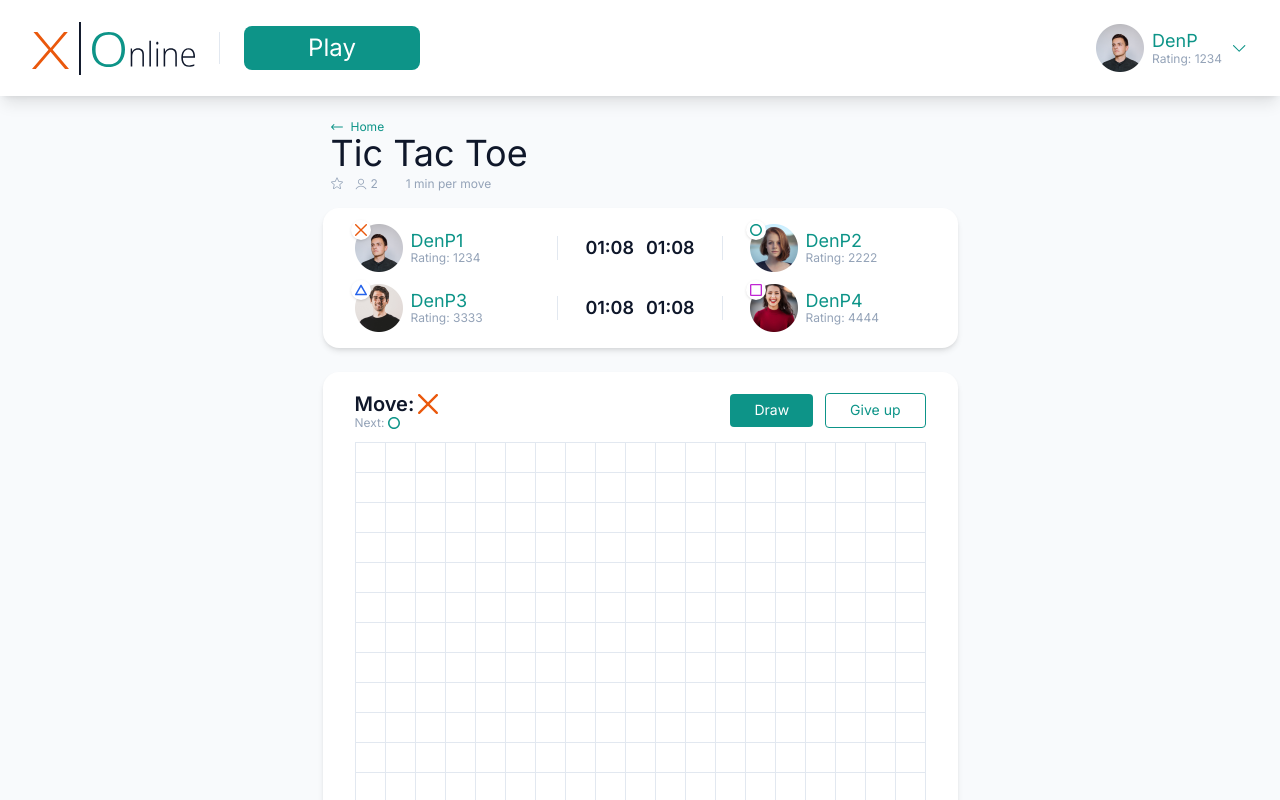
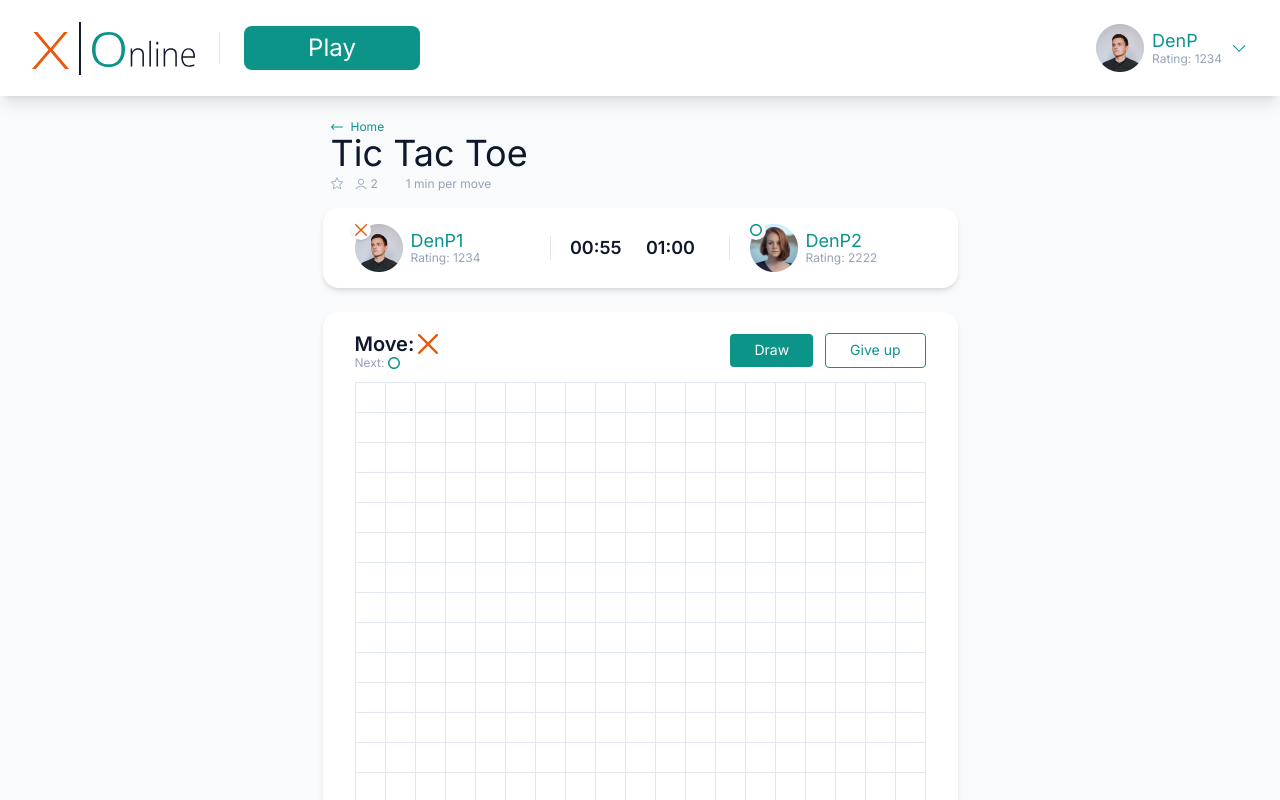
Before and after one commit to pettrushkov/tik-tak-toe-online, a Next.js app: page / in a window 1280 px wide. Shown: the top 800 px of the page. Built offline with nearby package versions, Linux system fonts and the light colour scheme; some icons are missing.

Commit message:
added players count; added timer functional; useGameState moved to index

```diff
--- a/components/game/game-field.jsx
+++ b/components/game/game-field.jsx
@@ -1,11 +1,15 @@
 import clsx from "clsx";
 import { UiButton } from "../uikit/ui-button";
 import { GameSymbol } from "./game-symbol";
-import { useGameState } from "./useGameState";
 
-export function GameField({ className }) {
-  const { cells, currentMove, nextMove, handleCellClick } = useGameState();
-
+export function GameField({
+  className,
+  playersCount,
+  cells,
+  currentMove,
+  nextMove,
+  handleCellClick,
+}) {
   const actions = (
     <>
       <UiButton size="md" variant="primary">
--- a/components/game/game-info.jsx
+++ b/components/game/game-info.jsx
@@ -7,6 +7,7 @@
 import avatarSrc2 from "./images/avatar2.png";
 import avatarSrc3 from "./images/avatar3.png";
 import avatarSrc4 from "./images/avatar4.png";
+import { useEffect, useState } from "react";
 
 const players = [
   {
@@ -39,7 +40,7 @@
   },
 ];
 
-export function GameInfo({ className }) {
+export function GameInfo({ className, playersCount, currentMove }) {
   return (
     <div
       className={clsx(
@@ -47,18 +48,39 @@
         "bg-white rounded-2xl shadow-md px-8 py-4 justify-between grid grid-cols-2 gap-3",
       )}
     >
-      {players.map((player, index) => (
+      {players.slice(0, playersCount).map((player, index) => (
         <PlayerInfo
           playerInfo={player}
           key={player.id}
           isRight={(index + 1) % 2 === 0} // each second item has another element order
+          isTimerRunning={currentMove === player.symbol}
         />
       ))}
     </div>
   );
 }
 
-function PlayerInfo({ playerInfo, isRight }) {
+function PlayerInfo({ playerInfo, isRight, isTimerRunning }) {
+  const [seconds, setSeconds] = useState(60);
+
+  const minutesString = String(Math.floor(seconds / 60)).padStart(2, "0");
+  const secondsString = String(seconds % 60).padStart(2, "0");
+
+  const isDanger = seconds < 10;
+
+  useEffect(() => {
+    if (isTimerRunning) {
+      const interval = setInterval(() => {
+        setSeconds((seconds) => seconds > 0 && seconds - 1);
+      }, 1000);
+
+      return () => {
+        clearInterval(interval);
+        setSeconds(60);
+      };
+    }
+  }, [isTimerRunning]);
+
   return (
     <div
       className={clsx(
@@ -78,7 +100,15 @@
         </div>
       </div>
       <div className="h-6 w-px bg-slate-200" />
-      <div className="text-slate-900 text-lg font-semibold">01:08</div>
+      <div
+        className={clsx(
+          "w-16 text-lg font-semibold",
+          isTimerRunning || "text-gray-300",
+          isDanger ? "text-orange-600" : "text-slate-900",
+        )}
+      >
+        {minutesString}:{secondsString}
+      </div>
     </div>
   );
 }
--- a/components/game/game-title.jsx
+++ b/components/game/game-title.jsx
@@ -4,7 +4,7 @@
 import { UserIcon } from "./icons/user-icon";
 import { HistoryIcon } from "./icons/history-icon";
 
-export function GameTitle() {
+export function GameTitle({ playersCount }) {
   return (
     <div className="pl-2 ">
       <Link
@@ -21,7 +21,8 @@
         <StarIcon />
 
         <div className="flex items-center gap-1">
-          <UserIcon />2
+          <UserIcon />
+          {playersCount}
         </div>
 
         <div className="flex items-center gap-1">
--- a/components/game/index.js
+++ b/components/game/index.js
@@ -1,3 +1,4 @@
 export { GameTitle } from "./game-title";
 export { GameInfo } from "./game-info";
 export { GameField } from "./game-field";
+export { useGameState } from "./useGameState";
--- a/components/game/useGameState.js
+++ b/components/game/useGameState.js
@@ -1,18 +1,20 @@
 import { MOVE_ORDER, GAME_SYMBOLS } from "./constants";
 import { useState } from "react";
 
-function getNextMove(currentMove) {
-  const nextMoveIndex = MOVE_ORDER.indexOf(currentMove) + 1;
-  return MOVE_ORDER[nextMoveIndex] ?? MOVE_ORDER[0];
+function getNextMove(currentMove, playersCount) {
+  const sliceMoveOrder = MOVE_ORDER.slice(0, playersCount); // move orders should be equal playersCount
+
+  const nextMoveIndex = sliceMoveOrder.indexOf(currentMove) + 1;
+  return sliceMoveOrder[nextMoveIndex] ?? sliceMoveOrder[0];
 }
 
-export function useGameState() {
+export function useGameState(playersCount) {
   const [{ cells, currentMove }, setGameState] = useState(() => ({
     cells: new Array(19 * 19).fill(null),
     currentMove: GAME_SYMBOLS.CROSS,
   }));
 
-  const nextMove = getNextMove(currentMove);
+  const nextMove = getNextMove(currentMove, playersCount);
 
   const handleCellClick = (index) => {
     setGameState((lastGameState) => {
@@ -23,7 +25,7 @@
 
       return {
         ...lastGameState,
-        currentMove: getNextMove(lastGameState.currentMove),
+        currentMove: getNextMove(lastGameState.currentMove, playersCount),
         cells: lastGameState.cells.map((cell, i) =>
           i === index ? lastGameState.currentMove : cell,
         ),
--- a/pages/index.jsx
+++ b/pages/index.jsx
@@ -1,14 +1,35 @@
-import { GameField, GameInfo, GameTitle } from "../components/game";
+import { useState } from "react";
+import {
+  GameField,
+  GameInfo,
+  GameTitle,
+  useGameState,
+} from "../components/game";
 import { Header } from "../components/header";
 
 export default function HomePage() {
+  const [playersCount] = useState(2);
+  const { cells, currentMove, nextMove, handleCellClick } =
+    useGameState(playersCount);
+
   return (
     <div className="bg-slate-50 min-h-screen">
       <Header />
       <main className="pt-6 mx-auto w-max">
-        <GameTitle />
-        <GameInfo className="mt-4" />
-        <GameField className="mt-6" />
+        <GameTitle playersCount={playersCount} />
+        <GameInfo
+          playersCount={playersCount}
+          className="mt-4"
+          currentMove={currentMove}
+        />
+        <GameField
+          playersCount={playersCount}
+          className="mt-6"
+          cells={cells}
+          currentMove={currentMove}
+          nextMove={nextMove}
+          handleCellClick={handleCellClick}
+        />
       </main>
     </div>
   );
```
